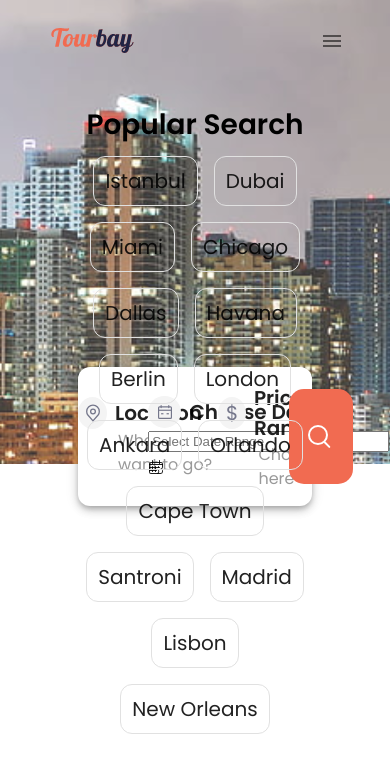
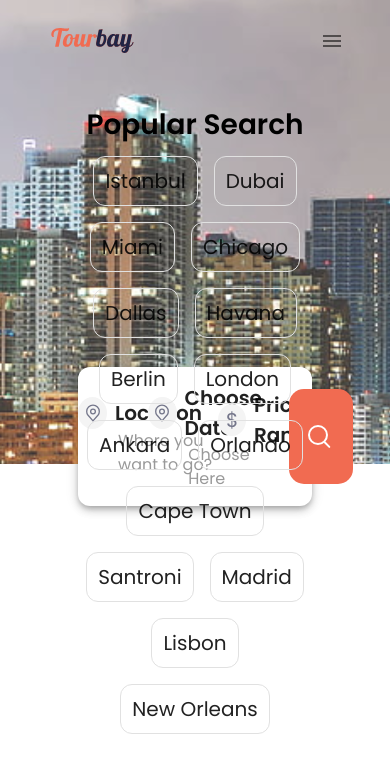
Before and after one commit to AyazAhmed5/tour-booking-system, a React (Create React App) app: page /explore-tour in a window 390 px wide. Shown: the top 772 px of the page. Built offline with nearby package versions, Linux system fonts and the light colour scheme.

Commit message:
Responsivenes and some other issues

```diff
--- a/package.json
+++ b/package.json
@@ -17,7 +17,6 @@
     "react-router-dom": "^6.28.0",
     "react-scripts": "5.0.1",
     "react-toastify": "^10.0.6",
-    "rsuite": "^5.74.2",
     "web-vitals": "^2.1.4",
     "yup": "^1.4.0"
   },
--- a/src/pages/AddTour/AddTour.css
+++ b/src/pages/AddTour/AddTour.css
@@ -6,13 +6,6 @@
   gap: 40px;
   padding: 0px 0px 0px 20px;
   height: 85vh;
-}
-
-@media (max-width: 768px) {
-  .add-tour-container {
-    flex-direction: column;
-    align-items: center;
-  }
 }
 
 .form-image-container {
@@ -45,8 +38,21 @@
 }
 
 @media (max-width: 768px) {
+  .add-tour-container {
+    flex-direction: column;
+    align-items: center;
+  }
   .form-group-row {
     flex-direction: column;
+  }
+  .form-input {
+    width: 100% !important;
+  }
+  .form-select {
+    width: 100% !important;
+  }
+  .form-group-row {
+    width: 100%;
   }
 }
 
--- a/src/pages/ExploreTourPage/ExploreTour.css
+++ b/src/pages/ExploreTourPage/ExploreTour.css
@@ -54,3 +54,12 @@
   min-height: 50px;
   font-size: 20px !important;
 }
+.css-iwtkcv-MuiButtonBase-root-MuiMenuItem-root.Mui-selected {
+  background-color: #f16b5133 !important; /* Fully opaque orange */
+}
+.select-text {
+  font-weight: 400 !important;
+  color: #505050 !important;
+  font-size: 16px !important;
+  line-height: 24px !important;
+}
--- a/src/pages/ExploreTourPage/ExploreTourPage.tsx
+++ b/src/pages/ExploreTourPage/ExploreTourPage.tsx
@@ -1,13 +1,26 @@
-import { Box, Button, Chip, Paper, Stack, Typography } from "@mui/material";
+import {
+  Box,
+  Button,
+  Chip,
+  MenuItem,
+  Paper,
+  Select,
+  SelectChangeEvent,
+  Stack,
+  Typography,
+} from "@mui/material";
 import bgImage from "../../assets/bgExploreTour.svg";
 import "./ExploreTour.css";
 import searchIcon from "../../assets/search-icon.svg";
 import locationIcon from "../../assets/location-icon.svg";
-import calendarIcon from "../../assets/calendar-icon.svg";
 import priceIcon from "../../assets/price-icon.svg";
-import { DateRangePicker } from "rsuite";
+import { useState } from "react";
 
 const ExploreTourPage = () => {
+  const [priceRange, setPriceRange] = useState<string>("");
+  const handlePriceChange = (event: SelectChangeEvent<string>) => {
+    setPriceRange(event.target.value);
+  };
   const popularDestinations = [
     "Istanbul",
     "Dubai",
@@ -91,7 +104,7 @@ const ExploreTourPage = () => {
           >
             <div className="icon-outer-container">
               <img
-                src={calendarIcon}
+                src={locationIcon}
                 alt="Explore Tour Background"
                 style={{
                   width: "14px",
@@ -103,13 +116,12 @@ const ExploreTourPage = () => {
               Choose Date
             </Typography>
           </Box>
-          <DateRangePicker placeholder="Select Date Range" />
+          <Typography className="middle-secondary-text ">
+            Choose Here
+          </Typography>
         </Box>
-        <Box
-          sx={{
-            margin: "auto",
-          }}
-        >
+        {/* Price Range Section */}
+        <Box sx={{ margin: "auto" }}>
           <Box
             sx={{
               display: "flex",
@@ -121,28 +133,65 @@ const ExploreTourPage = () => {
             <div className="icon-outer-container">
               <img
                 src={priceIcon}
-                alt="Explore Tour Background"
-                style={{
-                  width: "14px",
-                  height: "18px",
-                }}
+                alt="Price Icon"
+                style={{ width: "14px", height: "18px" }}
               />
             </div>
-            <Typography className="middle-container-text  ">
+
+            <Typography className="middle-container-text">
               Price Range
             </Typography>
           </Box>
 
-          <Typography className=" middle-secondary-text">
-            Choose here
-          </Typography>
+          <Select
+            value={priceRange}
+            onChange={handlePriceChange}
+            variant="outlined"
+            sx={{
+              width: "100%",
+              border: "none",
+              borderRadius: "12px",
+              textTransform: "none",
+              "& .MuiSelect-select": {
+                padding: "5px 50px", // Adjust the padding to reduce the distance
+              },
+              "& .MuiOutlinedInput-notchedOutline": {
+                border: "none",
+              },
+
+              "& .MuiMenuItem-root:hover": {
+                backgroundColor: "#F16B5133", // Hover effect for each MenuItem (dropdown option)
+              },
+            }}
+          >
+            <MenuItem value="">Choose Here</MenuItem>
+            <MenuItem className="select-text" value="50-200">
+              $50 - $200
+            </MenuItem>
+            <MenuItem className="select-text" value="200-400">
+              $200 - $400
+            </MenuItem>
+            <MenuItem className="select-text" value="400-600">
+              $400 - $600
+            </MenuItem>
+            <MenuItem className="select-text" value="600-800">
+              $600 - $800
+            </MenuItem>
+            <MenuItem className="select-text" value="800-1000">
+              $800 - $1000
+            </MenuItem>
+            <MenuItem className="select-text" value="1000+">
+              $1000 Above
+            </MenuItem>
+          </Select>
         </Box>
+
         <Button
           className="button-search"
           startIcon={
             <img
               src={searchIcon}
-              alt="searchIcon "
+              alt="searchIcon"
               style={{ width: 24, height: 24, paddingLeft: "10px" }}
             />
           }
--- a/src/pages/TourDetail/TourDetail.css
+++ b/src/pages/TourDetail/TourDetail.css
@@ -4,7 +4,7 @@
 .detail-sub-header {
   display: flex;
   flex-direction: row;
-  width: 25%;
+  width: 45%;
   justify-content: space-between;
 }
 
@@ -128,6 +128,21 @@
     padding: 8px;
     font-size: 14px;
   }
+  .details-heder-text {
+    text-align: center;
+    font-size: 30px !important;
+  }
+
+  .detail-sub-header {
+    width: 100%;
+  }
+  .icon-grid {
+    grid-template-columns: 1fr;
+  }
+
+  .included-table .icon-cell {
+    padding: 0px;
+  }
 }
 
 /*What's included CSS + itinerary CSS */
--- a/src/pages/TourDetail/TourDetail.tsx
+++ b/src/pages/TourDetail/TourDetail.tsx
@@ -18,7 +18,10 @@ const TourDetail = () => {
   const currentTour = toursData[Number(id) - 1];
   return (
     <div className="details-main-container">
-      <Typography sx={{ fontSize: "40px", fontWeight: 600 }}>
+      <Typography
+        className="details-heder-text"
+        sx={{ fontSize: "40px", fontWeight: 600 }}
+      >
         {currentTour.tourLocation}
       </Typography>
       <Box className="detail-sub-header">
--- a/src/pages/Tours/Tours.css
+++ b/src/pages/Tours/Tours.css
@@ -7,7 +7,7 @@
 
 .tours-images-container {
   display: grid;
-  grid-template-columns: repeat(auto-fit, minmax(375px, 1fr));
+  grid-template-columns: repeat(auto-fit, minmax(415px, 1fr));
   gap: 20px;
   padding: 50px;
 }
@@ -87,3 +87,29 @@
   width: 35%;
   text-align: center;
 }
+@media (max-width: 790px) {
+  .tours-header {
+    flex-direction: column;
+    justify-content: center;
+    align-items: center;
+    width: 80%;
+    margin-bottom: 20px;
+  }
+  .tours-header p {
+    font-size: 25px;
+    text-align: center;
+  }
+  .tours-images-container {
+    padding: 0px;
+  }
+}
+
+@media (max-width: 350px) {
+  .tours-header {
+    width: 90%;
+  }
+  .tours-header p {
+    font-size: 20px;
+    text-align: center;
+  }
+}
```
Also changed, not shown: 1 other file (tests, documents, lock files or other folders).
